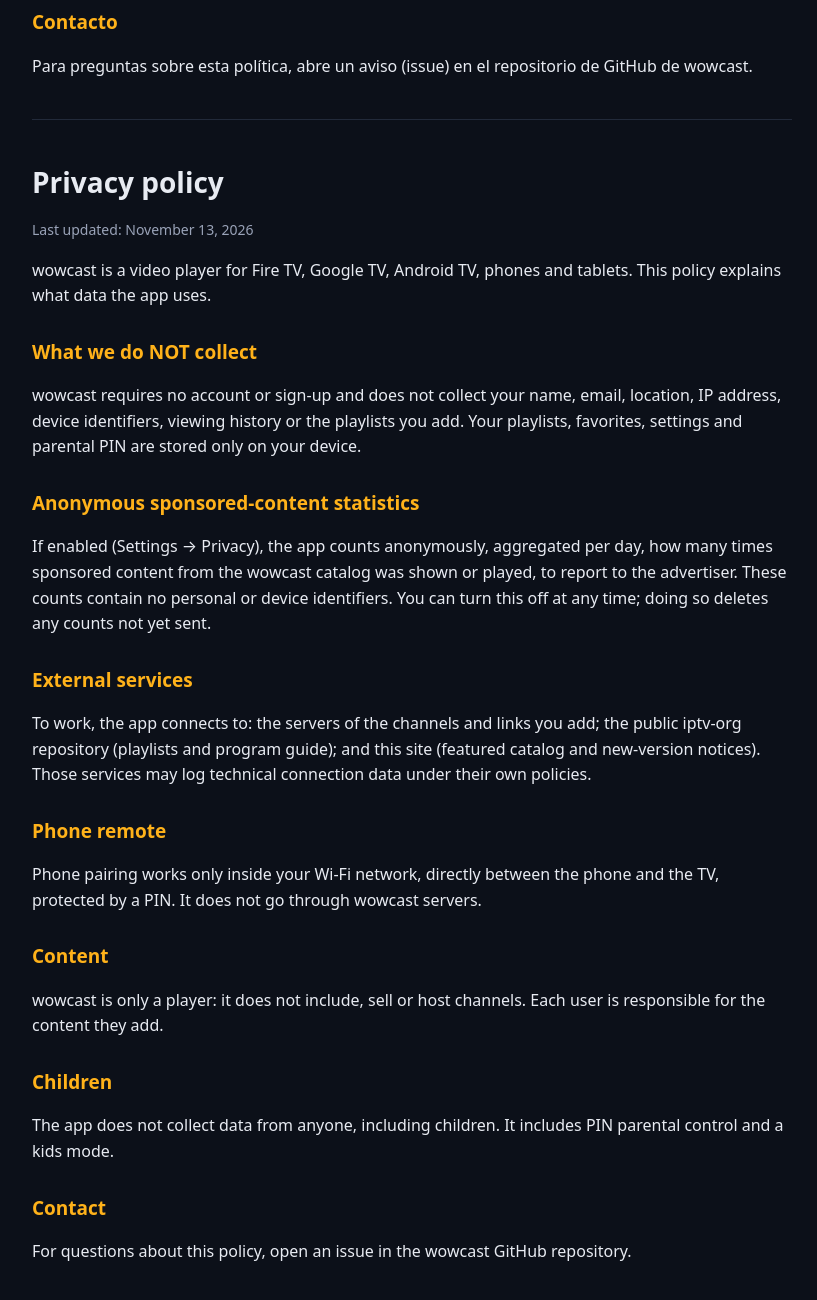
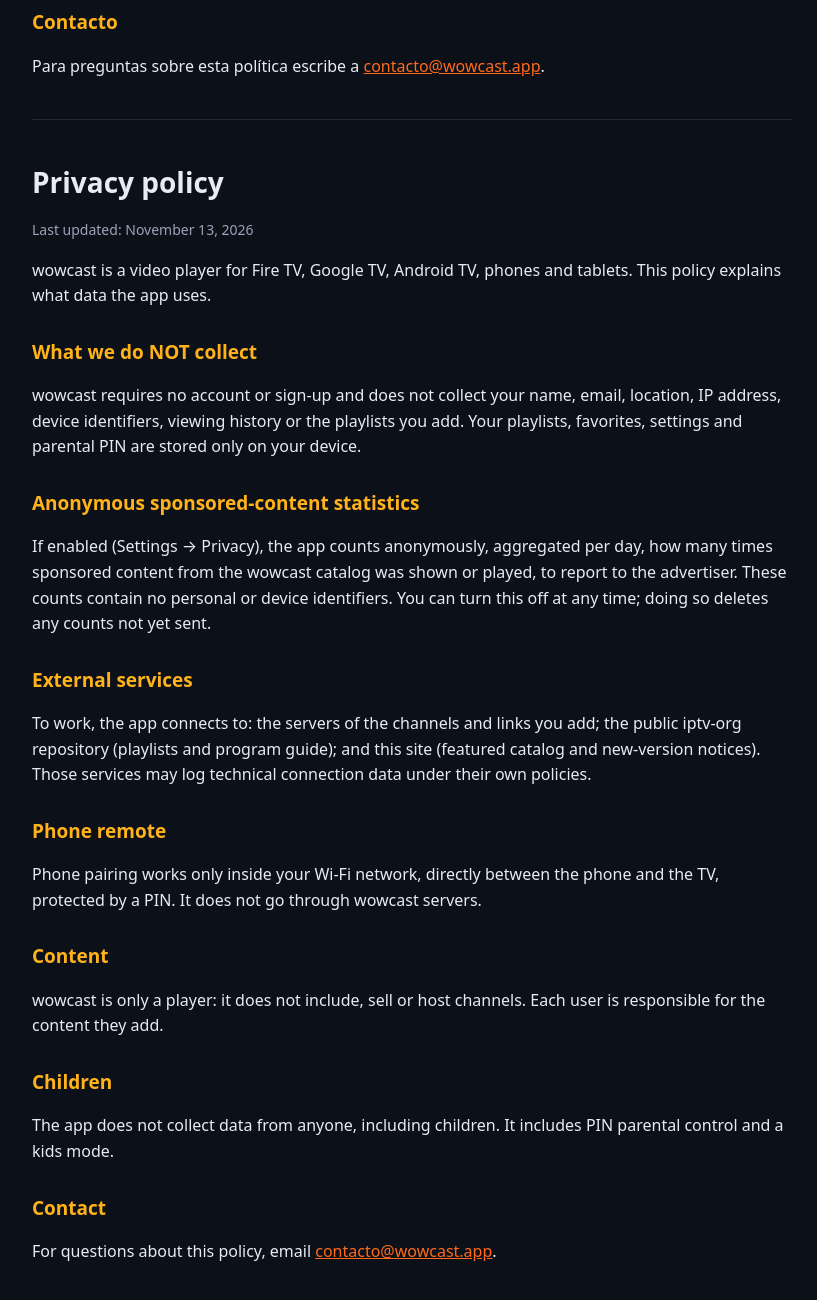
Before and after one commit to xfacor/wowcast, a plain HTML site: page privacy.html in a window 1280 px wide. Shown: the part 1104-2404 px from the top of the page, without its empty margins (228-1045 px from the left). Drawn offline with Linux system fonts and the light colour scheme.

Commit message:
Correo contacto@wowcast.app

```diff
--- a/privacy.html
+++ b/privacy.html
@@ -22,7 +22,7 @@ a{color:#ff6a1a}.top{display:flex;align-items:center;gap:10px}.top img{height:34
 <h2>Niños</h2>
 <p>La app no recopila datos de nadie, incluidos menores. Incluye control parental con PIN y modo niños.</p>
 <h2>Contacto</h2>
-<p>Para preguntas sobre esta política, abre un aviso (issue) en el repositorio de GitHub de wowcast.</p>
+<p>Para preguntas sobre esta política escribe a <a href="mailto:contacto@wowcast.app">contacto@wowcast.app</a>.</p>
 <hr>
 <h1>Privacy policy</h1>
 <p class="muted">Last updated: November 13, 2026</p>
@@ -40,5 +40,5 @@ a{color:#ff6a1a}.top{display:flex;align-items:center;gap:10px}.top img{height:34
 <h2>Children</h2>
 <p>The app does not collect data from anyone, including children. It includes PIN parental control and a kids mode.</p>
 <h2>Contact</h2>
-<p>For questions about this policy, open an issue in the wowcast GitHub repository.</p>
+<p>For questions about this policy, email <a href="mailto:contacto@wowcast.app">contacto@wowcast.app</a>.</p>
 </main></body></html>
```
Also changed, not shown: index.html (+1 -1 lines).
